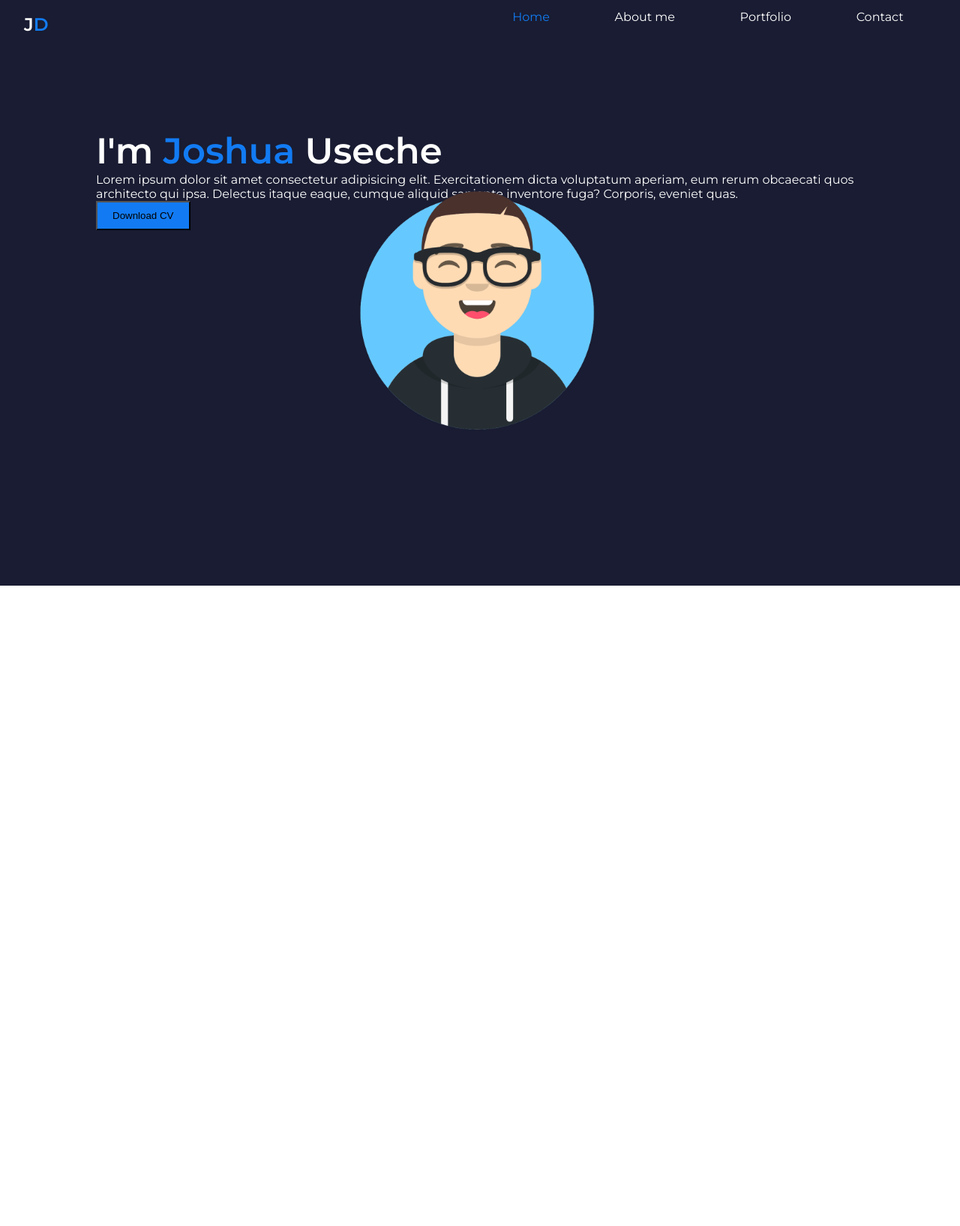
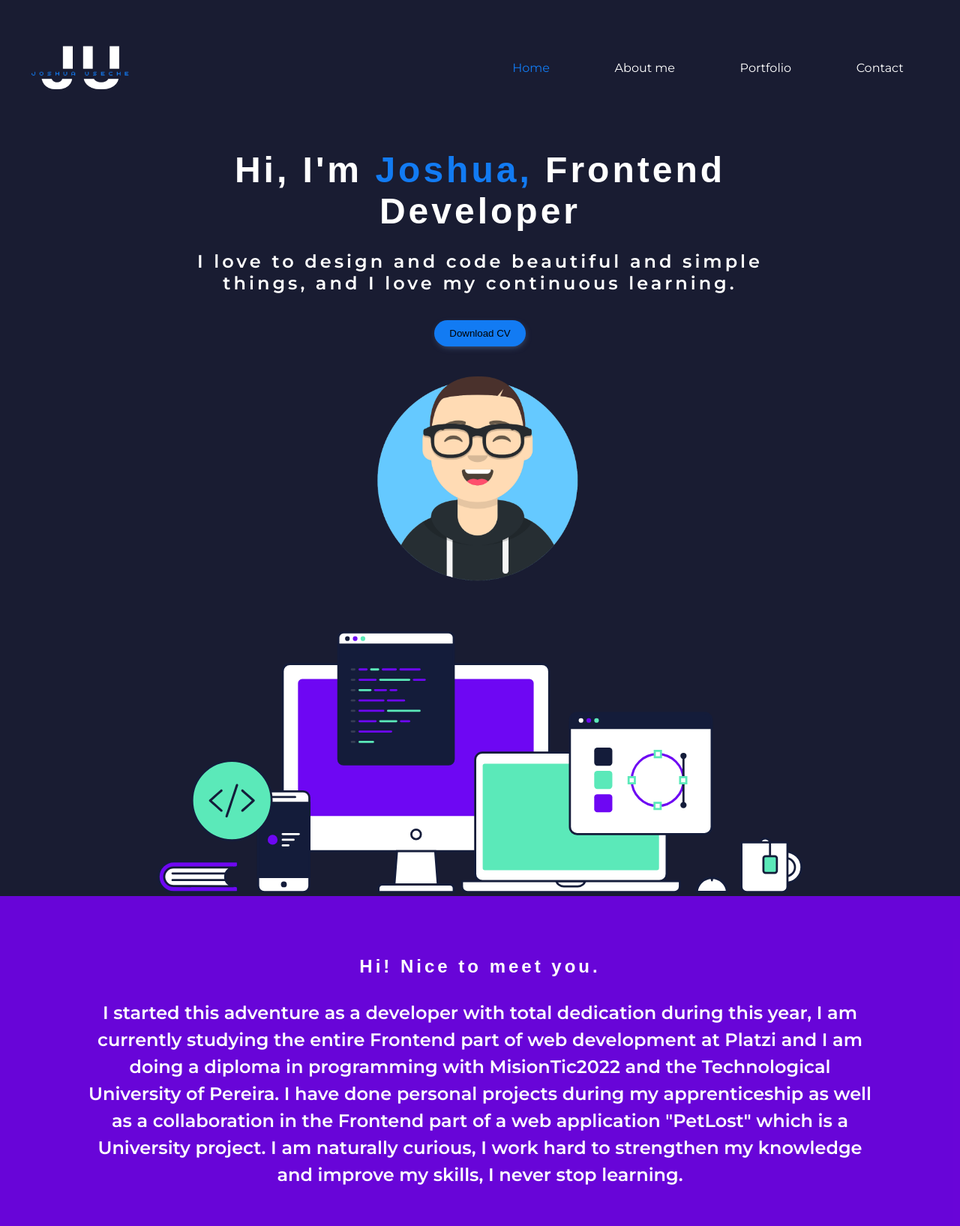
Before and after one commit to Dev-Joshua/Portafolio, a plain HTML site: page index.html in a window 1280 px wide. Shown: the part 19-1654 px from the top of the page at 75% size. Before the commit the page ends 800 px from the top, so only its background shows below. Drawn offline with Linux system fonts and the light colour scheme; a web font is replaced by a local one.

Commit message:
estilo secciones del main

```diff
--- a/css/styles.css
+++ b/css/styles.css
@@ -1,4 +1,5 @@
 @import url('https://fonts.googleapis.com/css2?family=Montserrat:wght@100;300;400;600&display=swap');
+@import url('http://fonts.cdnfonts.com/css/eurostile-extended');
 
 * {
   margin: 0;
@@ -8,10 +9,7 @@
 
 body {
   font-family: 'Montserrat', sans-serif;
-  overflow: hidden;
-}
-
-.wrapper {
+  /* overflow: hidden; */
   width: 100vw;
   height: 100vh;
   background-color: #191c32;
@@ -22,14 +20,12 @@ body {
   display: flex;
   justify-content: space-between;
   padding: 2em;
+  align-items: center;
 }
 
-.brand {
-  margin-top: 5px;
-}
 
-.brand span{
-  color: rgb(18, 123, 243);
+.brand img {
+  width: 150px;
 }
 
 .menu {
@@ -60,21 +56,34 @@ body {
 
 .main {
   margin: 0 auto;
-  width: 80vw;
+  width: 100%;
   height: 80vh;
   display: grid;
-  grid-template-rows: repeat(2, 1fr);
+  /* grid-template-rows: repeat(2, 1fr); */
   align-items: center;
   justify-items: center;
 }
 
-.main img {
-  width: 350px;
-  margin-top: -320px;
+.container-avatar {
+  width: 300px;
+}
+.container-avatar img {
+  width: 300px;
+}
+.info-content {
+  width: 65%;
+  text-align: center;
+}
+.info-content h1 {
+  font-size: 3em;
+  font-family: 'Eurostile Extended', sans-serif;
+  letter-spacing: 4px;
+  margin-bottom: 25px;
 }
 
-h1 {
-  font-size: 3em;
+.info-content h2 {
+  letter-spacing: 4px;
+  margin-bottom: 25px;
 }
 
 span {
@@ -84,4 +93,46 @@ span {
 .download-cv {
   padding: 10px 20px;
   background-color: rgb(18, 123, 243);
+  border: none;
+  border-radius: 20px;
+  margin-top: 10px;
+  cursor: pointer;
+  box-shadow: 1px 3px 11px -5px rgba(129, 184, 248, 0.69);
 }
+
+.download-cv:hover {
+  background-color: #fff;
+  box-shadow: none;
+}
+
+.container-devices {
+  margin-top: 50px;
+  padding: 0rem 1.5rem;
+}
+
+.container-devices img {
+  max-width: 860px;
+}
+
+.about-info {
+  width: 100%;
+  background-color: #7b00ffcf;
+  display: grid;
+  justify-items: center;
+}
+
+.container-info {
+  width: 90%;
+  text-align: center;
+  padding: 50px;
+}
+
+.container-info h1 {
+  margin-top: 30px;
+  font-family: 'Eurostile Extended', sans-serif;
+  letter-spacing: 4px;
+}
+.container-info h2 {
+  margin-top: 30px;
+  line-height: 1.5;
+}
--- a/index.html
+++ b/index.html
@@ -9,11 +9,12 @@
   <link rel="stylesheet" href="https://use.fontawesome.com/releases/v5.15.3/css/all.css" integrity="sha384-SZXxX4whJ79/gErwcOYf+zWLeJdY/qpuqC4cAa9rOGUstPomtqpuNWT9wdPEn2fk" crossorigin="anonymous">
 </head>
 <body>
-  <section class="wrapper">
+
     <header>
       <nav class="navbar">
         <div class="brand">
-          <h2>J<span>D</span></h2>
+          <!-- <h2>J<span>D</span></h2> -->
+          <img src="./assets/logo-jd.png" alt="logo">
         </div>
         <ul class="menu">
           <li><a class="active" href="#">Home</a></li>
@@ -26,15 +27,29 @@
 
     <main class="main">
       <section class="info-content">
-        <h1>I'm <span>Joshua</span> Useche</h1>
-        <p>Lorem ipsum dolor sit amet consectetur adipisicing elit. Exercitationem dicta voluptatum aperiam, eum rerum obcaecati quos architecto qui ipsa. Delectus itaque eaque, cumque aliquid sapiente inventore fuga? Corporis, eveniet quas.</p>
+        <h1>Hi, I'm <span>Joshua,</span> Frontend Developer</h1>
+        <h2>I love to design and code beautiful and simple things, and I love my continuous learning.</h2>
         <a download href="#">
           <button class="download-cv" download="">Download CV</button>
         </a>
       </section>
-      <img src="./assets/Avatar.png" alt="avatar">
+      <div class="container-avatar">
+        <img src="./assets/Avatar.png" alt="avatar">
+      </div>
+      <div class="container-devices">
+        <img src="./assets/devices.svg" alt="">
+      </div>
+      <section class="about-info">
+        <div class="container-info">
+          <h1>Hi! Nice to meet you.</h1>
+          <h2>I started this adventure as a developer with total dedication during this year, I am currently studying the entire Frontend part of web development at Platzi and I am doing a diploma in programming with MisionTic2022 and the Technological University of Pereira. I have done personal projects during my apprenticeship as well as a collaboration in the Frontend part of a web application "PetLost" which is a University project.
+              I am naturally curious, I work hard to strengthen my knowledge and improve my skills, I never stop learning.</h2>
+        </div>
+      </section>
     </main>
-  </section>
+
+
+
 
 
 </body>
```
Also changed, not shown: assets/devices.svg (added), assets/logo-jd.png (added).
